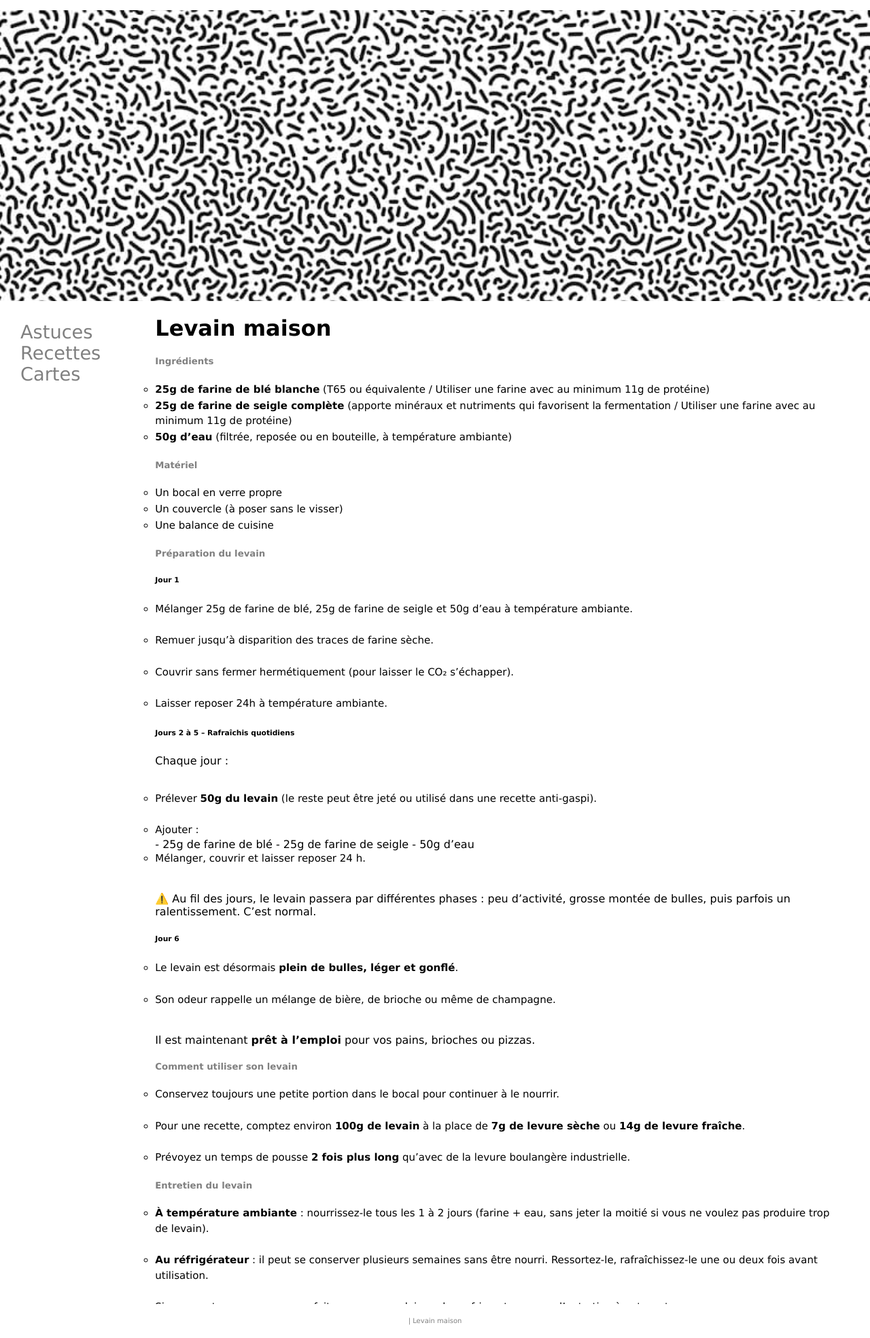
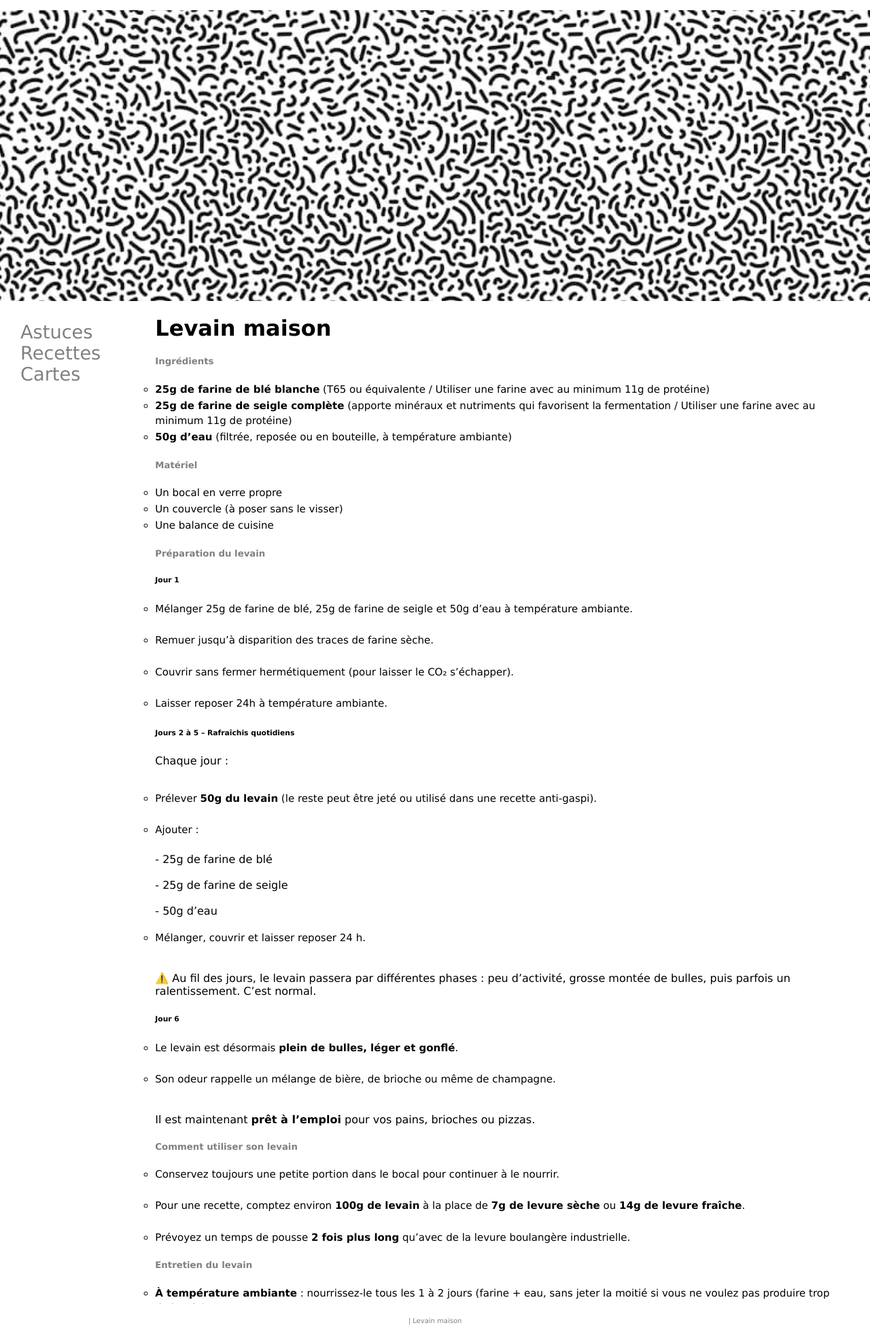
Before and after one commit to DenAff/heol, a Jekyll site: the page built from _posts/recettes/cuissons & préparations/2020-01-01-levain.md, in a window 1280 px wide. Shown: the whole page at 68% size. Built offline with Jekyll 4.4.1, drawn with Linux system fonts in a browser that asks for light colours.

```diff
--- a/_posts/recettes/cuissons & préparations/2020-01-01-levain.md
+++ b/_posts/recettes/cuissons & préparations/2020-01-01-levain.md
@@ -37,12 +37,12 @@ categories: [cuissons & préparations]
 
 Chaque jour :<br><br>
 - Prélever **50g du levain** (le reste peut être jeté ou utilisé dans une recette anti-gaspi).<br><br>
-- Ajouter :
+- Ajouter :<br><br>
 
 <ul>
-- 25g de farine de blé
-- 25g de farine de seigle
-- 50g d’eau
+- 25g de farine de blé<br><br>
+- 25g de farine de seigle<br><br>
+- 50g d’eau<br><br>
 </ul>
 
 - Mélanger, couvrir et laisser reposer 24 h.<br><br>
```
